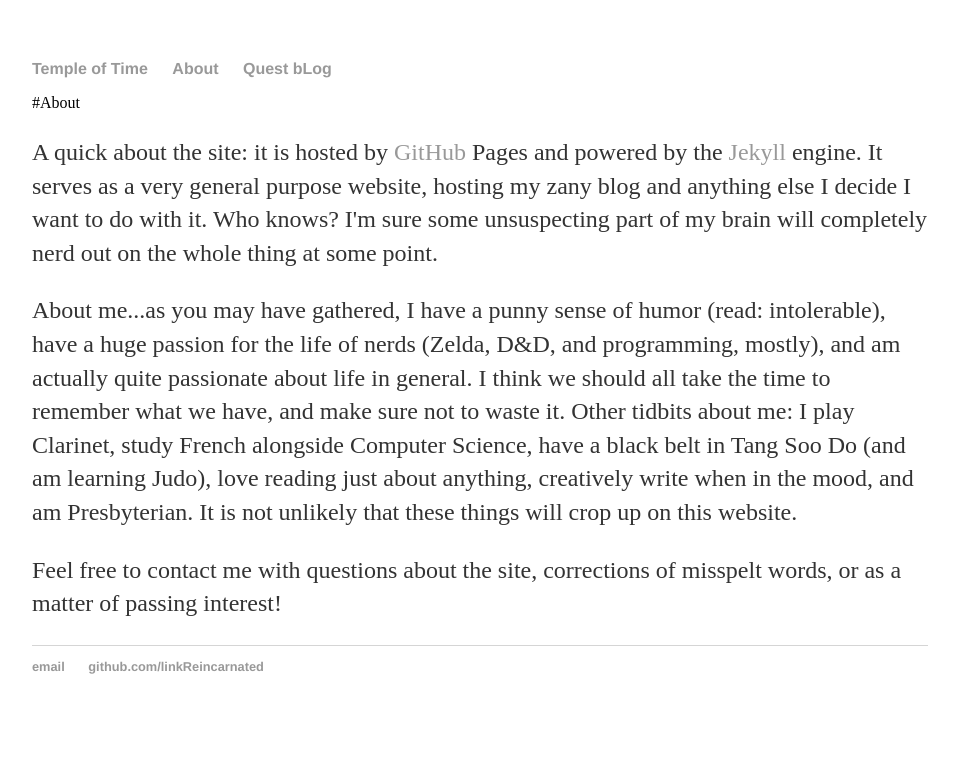
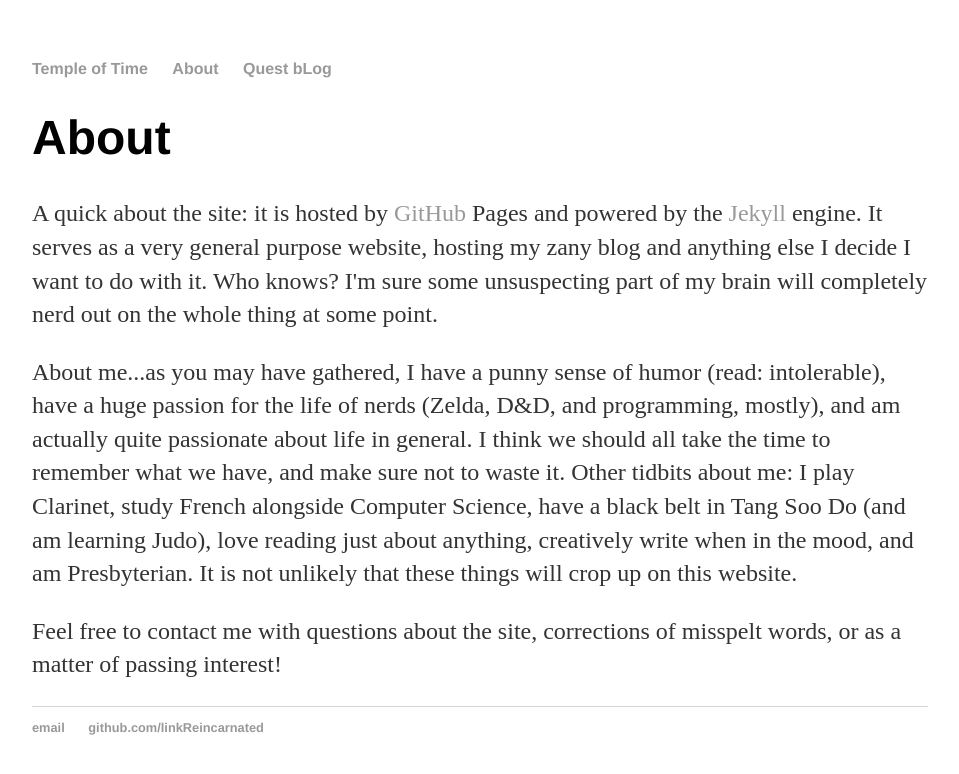
Before and after one commit to linkReincarnated/linkReincarnated.github.io, a Jekyll site: the page built from about/index.html, in a window 1280 px wide. Shown: the top 774 px of the page, without its empty margins (160-1119 px from the left). Built offline with Jekyll 4.4.1, drawn with Linux system fonts in a browser that asks for light colours.

```diff
--- a/about/index.html
+++ b/about/index.html
@@ -2,7 +2,7 @@
 layout: default
 title: About
 ---
-#About
+<H1>About</H1>
 
 <p>
   A quick about the site: it is hosted by <a href="https://github.com/">GitHub</a> Pages and powered by the <a href= "http://jekyllrb.com">Jekyll</a> engine. It serves as a very general purpose website, hosting my zany blog and anything else I decide I want to do with it. Who knows? I'm sure some unsuspecting part of my brain will completely nerd out on the whole thing at some point.
```
